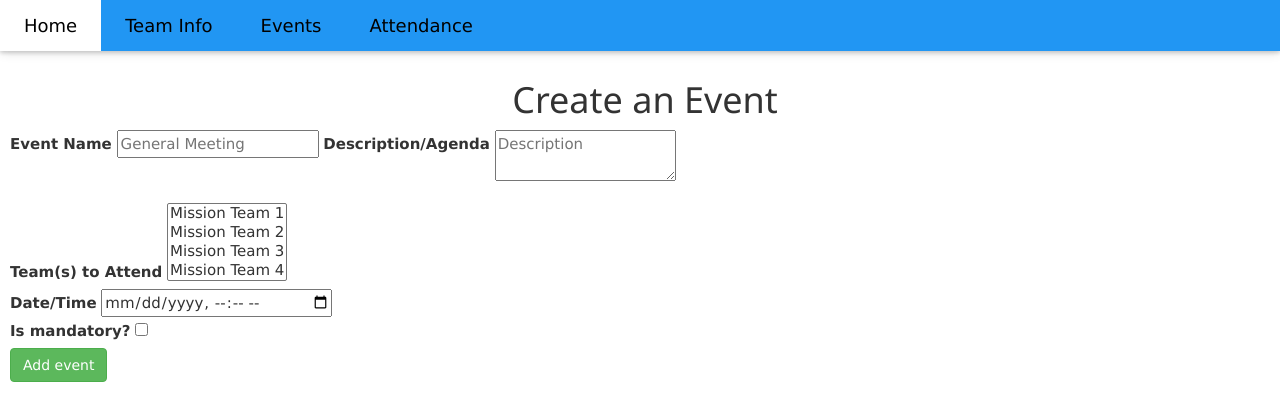
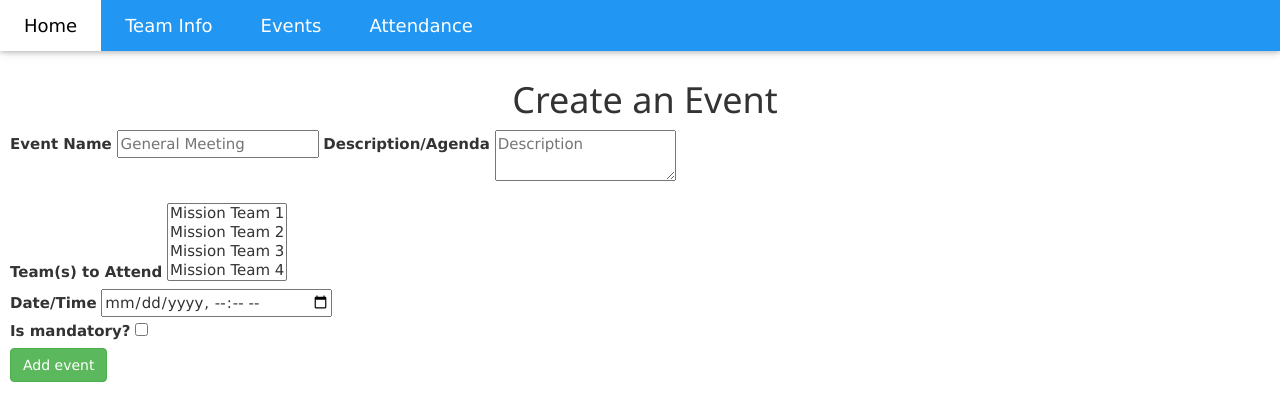
Before and after one commit to dchen97/HackMIT2016-StudentOrgApp, a plain HTML site: page public/create-event.html in a window 1280 px wide. Drawn offline with Linux system fonts and the light colour scheme.

Commit message:
Get rid of styles.css to make styling consistent

```diff
--- a/public/create-event.html
+++ b/public/create-event.html
@@ -4,7 +4,7 @@
     <meta name="viewport" content="width=device-width, initial-scale=1">
     <link rel="stylesheet" href="bootstrap.min.css">
     <link rel="stylesheet" href="w3.css">
-    <link rel = "stylesheet" href="style.css">
+    <!-- <link rel = "stylesheet" href="style.css"> -->
 
     <!--this stuff is for login UI-->
     <script src="https://www.gstatic.com/firebasejs/ui/live/0.5/firebase-ui-auth.js"></script>
```
Also changed, not shown: public/create-student.html (+1 -1 lines).
